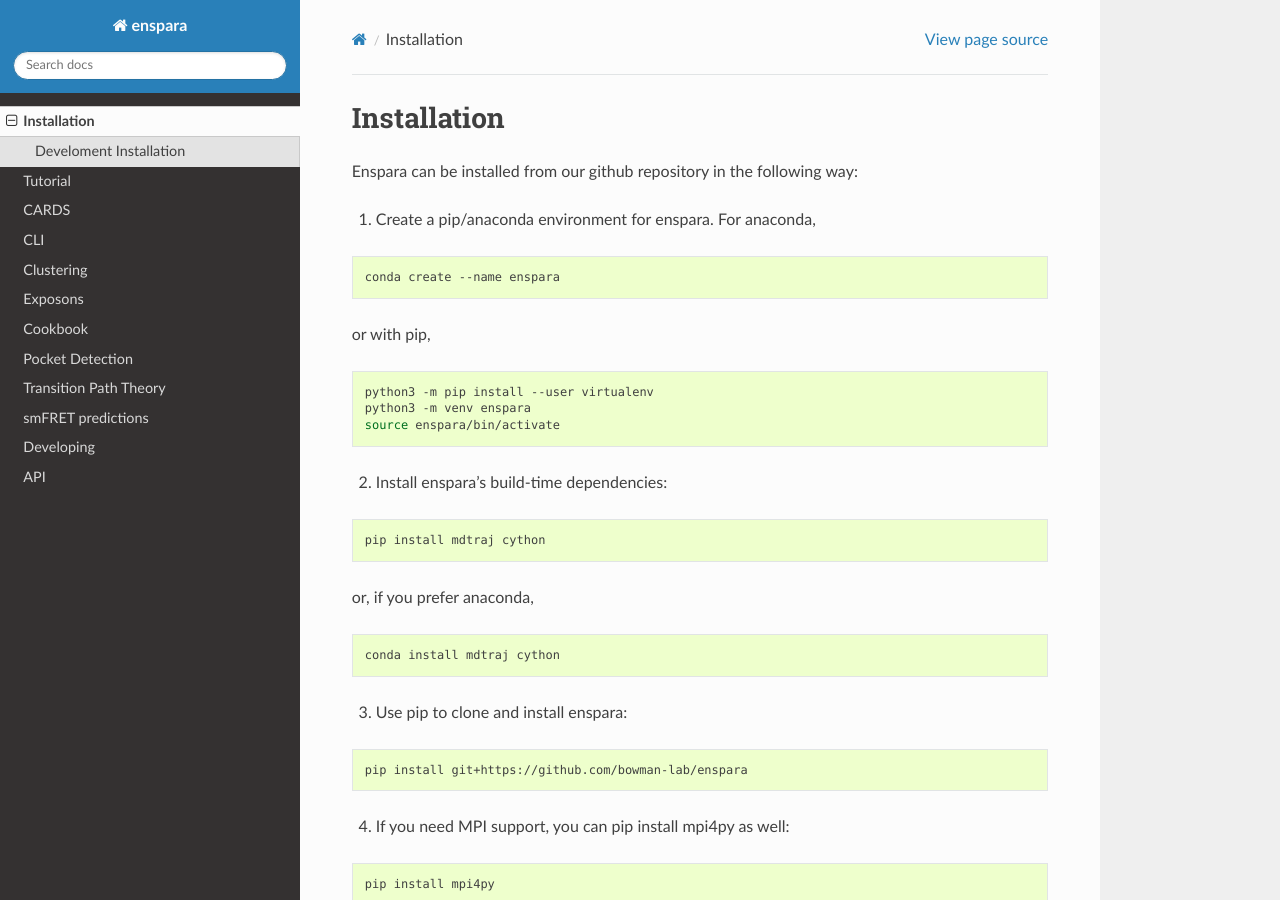
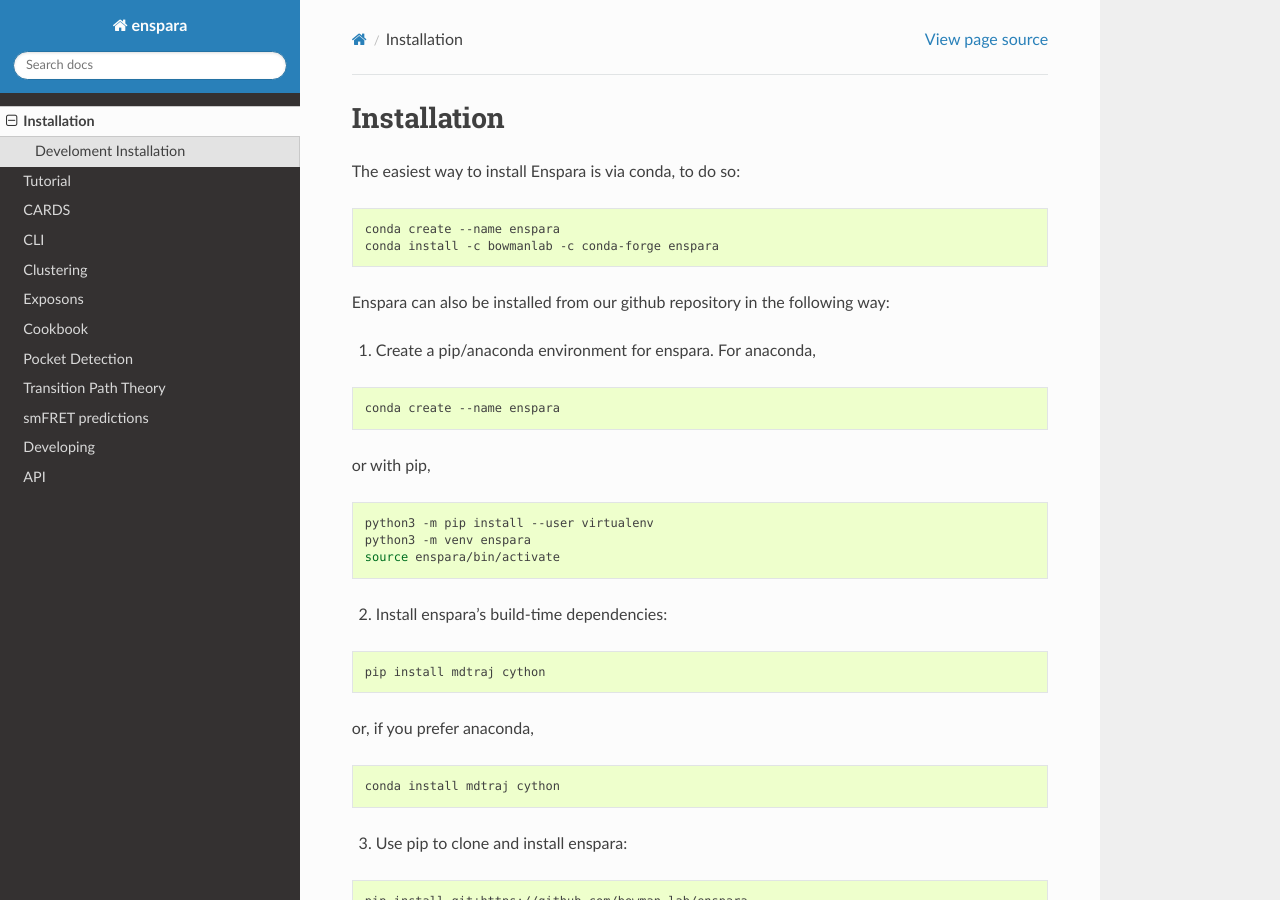
Before and after one commit to bowman-lab/enspara, a Sphinx documentation site: the page built from docs/source/installation.rst, in a window 1280 px wide and 900 px high. Built offline with Sphinx 7.4.7 and the Read the Docs theme 3.1.0, drawn with Linux system fonts in a browser that asks for light colours.

Commit message:
Update installation.rst

```diff
--- a/docs/source/installation.rst
+++ b/docs/source/installation.rst
@@ -1,7 +1,15 @@
 Installation
 ============
 
-Enspara can be installed from our github repository in the following way:
+The easiest way to install Enspara is via conda, to do so:
+
+.. code-block:: bash
+
+	conda create --name enspara
+	conda install -c bowmanlab -c conda-forge enspara
+
+
+Enspara can also be installed from our github repository in the following way:
 
 1. Create a pip/anaconda environment for enspara. For anaconda,
 
```
